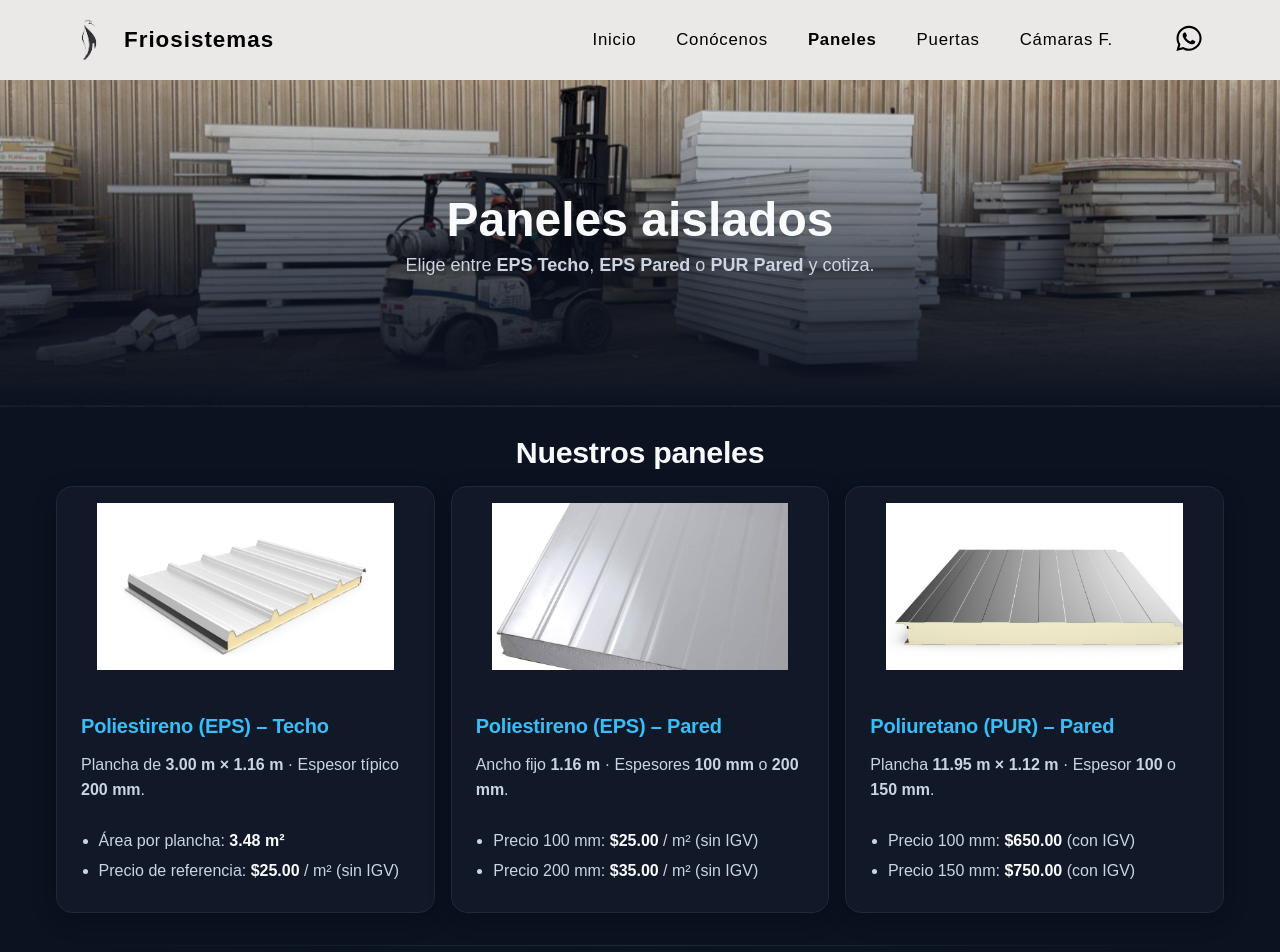
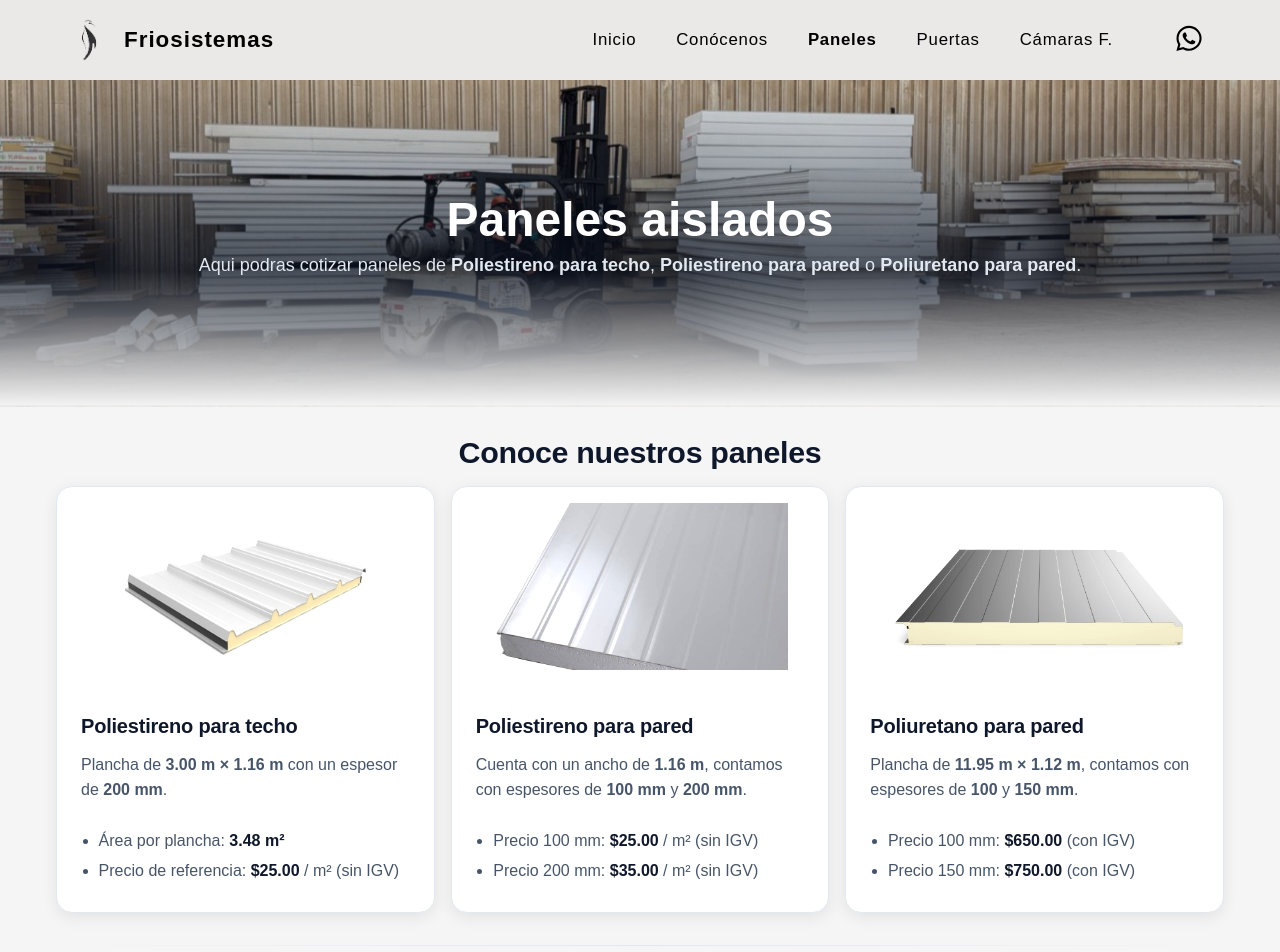
Before and after one commit to Gerard654321/Friosistemas, an Angular app: page /panels in a window 1280 px wide. Shown: the top 952 px of the page. Built offline with nearby package versions, Linux system fonts and the light colour scheme.

Commit message:
Ultimos cambios

```diff
--- a/src/app/pages/about/about.component.css
+++ b/src/app/pages/about/about.component.css
@@ -1,28 +1,23 @@
 :host {
-  --bg: #0b1220;
-  --surface: #0f172a;
-  --card: #111827;
-  --border: #1f2937;
-  --text: #f8fafc;
-  --muted: #cbd5e1;
-  --primary: #38bdf8;
+  --bg: #f9fafb;
+  --surface: #ffffff;
+  --card: #ffffff;
+  --border: #e5e7eb;
+  --text: #0f172a;
+  --muted: #0f172a;
+  --primary: #16bb00ff;
   --primary-600: #0284c7;
-
   --radius: 16px;
   --radius-sm: 12px;
-
   --container-w: 1200px;
-
   --sp-1: 0.5rem;
   --sp-2: 1rem;
   --sp-3: 1.5rem;
   --sp-4: 2rem;
   --sp-6: 3rem;
   --sp-8: 4rem;
-
   --fz-sm: 0.95rem;
   --fz-lg: 1.125rem;
-
   --t-fast: 180ms;
   --t-slow: 320ms;
 }
@@ -47,8 +42,8 @@
 
 .about {
   color: var(--text);
-  background: radial-gradient(1200px 600px at 10% -10%, rgba(56, 189, 248, 0.12), transparent 60%),
-    radial-gradient(1200px 600px at 90% -20%, rgba(2, 132, 199, 0.1), transparent 60%), var(--bg);
+  background: radial-gradient(1200px 600px at 10% -10%, rgba(56, 189, 248, 0.05), transparent 60%),
+    radial-gradient(1200px 600px at 90% -20%, rgba(2, 132, 199, 0.03), transparent 60%), var(--bg);
 }
 
 .about__hero {
@@ -71,22 +66,23 @@
   background-position: center;
   background-repeat: no-repeat;
   transform: scale(1.08);
-  filter: contrast(1.05) brightness(0.8) saturate(1.1);
+  filter: contrast(1.05) brightness(1.2) saturate(1.1);
   animation: kenburns 16s ease-in-out infinite alternate;
 }
 
 .about__hero-overlay {
   position: absolute;
   inset: 0;
-  background: rgba(0, 0, 0, 0.35);
+  background: rgba(0, 0, 0, 0.15);
 }
+
 .about__hero-gradient {
   position: absolute;
   inset: 0;
   background: linear-gradient(
     180deg,
-    rgba(11, 18, 32, 0.15) 0%,
-    rgba(11, 18, 32, 0.75) 60%,
+    rgba(249, 250, 251, 0.15) 0%,
+    rgba(249, 250, 251, 0.75) 60%,
     var(--bg) 100%
   );
 }
@@ -103,6 +99,7 @@
   letter-spacing: 0.02em;
   animation: fade-up var(--t-slow) ease both;
 }
+
 .about__title {
   margin: 0 0 var(--sp-2);
   font-weight: 800;
@@ -110,6 +107,7 @@
   font-size: clamp(1.875rem, 3.2vw + 1rem, 3rem);
   animation: fade-up var(--t-slow) ease 0.08s both;
 }
+
 .about__subtitle {
   margin: 0 auto;
   max-width: 70ch;
@@ -129,6 +127,7 @@
   grid-template-columns: 1fr;
   margin-bottom: var(--sp-6);
 }
+
 @media (min-width: 900px) {
   .about__grid {
     grid-template-columns: 2fr 2fr 1.3fr;
@@ -139,17 +138,18 @@
   background: var(--card);
   border: 1px solid var(--border);
   border-radius: var(--radius);
-  box-shadow: 0 6px 22px rgba(0, 0, 0, 0.25);
+  box-shadow: 0 4px 18px rgba(0, 0, 0, 0.08);
   overflow: clip;
   transform: translateZ(0);
   transition: transform var(--t-fast) ease, border-color var(--t-fast) ease,
     box-shadow var(--t-fast) ease;
 }
+
 .card:hover,
 .card:focus-within {
   transform: translateY(-3px);
   border-color: rgba(56, 189, 248, 0.45);
-  box-shadow: 0 12px 28px rgba(2, 132, 199, 0.22);
+  box-shadow: 0 8px 20px rgba(2, 132, 199, 0.15);
 }
 
 .card__media {
@@ -161,6 +161,7 @@
   background-position: center;
   transition: transform 0.6s ease;
 }
+
 .card:hover .card__media {
   transform: scale(1.08);
 }
@@ -174,6 +175,7 @@
   background-position: center;
   transition: transform 0.6s ease;
 }
+
 .card:hover .card__media2 {
   transform: scale(1.08);
 }
@@ -183,12 +185,14 @@
   display: grid;
   gap: 0.6rem;
 }
+
 .card__title {
   margin: 0;
   font-weight: 800;
   font-size: 1.15rem;
   letter-spacing: -0.01em;
 }
+
 .card__text {
   margin: 0;
   color: var(--muted);
@@ -202,17 +206,20 @@
   display: grid;
   gap: 0.4rem;
 }
+
 .about__list-item {
   display: grid;
   grid-template-columns: auto 1fr;
   gap: 0.6rem;
   align-items: start;
 }
+
 .about__list-bullet {
   color: var(--primary);
   line-height: 1.2;
   font-weight: 700;
 }
+
 .about__list-text {
   color: var(--text);
 }
@@ -224,21 +231,25 @@
   display: grid;
   gap: 0.8rem;
 }
+
 .value {
   display: grid;
   grid-template-columns: auto 1fr;
   gap: 0.75rem;
   align-items: start;
 }
+
 .value__icon {
   font-size: 1.15rem;
   line-height: 1;
   filter: drop-shadow(0 2px 6px rgba(0, 0, 0, 0.25));
 }
+
 .value__title {
   margin: 0 0 0.1rem;
   font-weight: 800;
 }
+
 .value__desc {
   margin: 0;
   color: var(--muted);
@@ -249,19 +260,23 @@
   display: grid;
   gap: 0.4rem;
 }
+
 .contact__row {
   margin: 0;
   display: grid;
   grid-template-columns: 7.2rem 1fr;
   gap: 0.5rem;
 }
+
 .contact__label {
   color: var(--muted);
 }
+
 .contact__value {
   color: var(--text);
   text-decoration: none;
 }
+
 .contact__value:hover,
 .contact__value:focus-visible {
   text-decoration: underline;
@@ -289,22 +304,25 @@
   transition: transform var(--t-fast) ease, background var(--t-fast) ease,
     border-color var(--t-fast) ease, box-shadow var(--t-fast) ease;
   cursor: pointer;
-  color: #0b1220;
+  color: #0f172a;
   background: var(--primary);
-  box-shadow: 0 10px 25px rgba(56, 189, 248, 0.28);
+  box-shadow: 0 8px 20px rgba(56, 189, 248, 0.2);
 }
+
 .btn:hover,
 .btn:focus-visible {
   background: var(--primary-600);
   transform: translateY(-1px);
-  box-shadow: 0 14px 32px rgba(2, 132, 199, 0.3);
+  box-shadow: 0 10px 24px rgba(2, 132, 199, 0.25);
 }
+
 .btn--ghost {
   color: var(--text);
   background: transparent;
   border-color: var(--border);
   box-shadow: none;
 }
+
 .btn--ghost:hover,
 .btn--ghost:focus-visible {
   border-color: var(--primary);
@@ -335,6 +353,7 @@
 .about__stats {
   margin-top: var(--sp-6);
 }
+
 .stats {
   display: grid;
   gap: 1rem;
@@ -342,24 +361,28 @@
   list-style: none;
   grid-template-columns: repeat(2, 1fr);
 }
+
 @media (min-width: 768px) {
   .stats {
     grid-template-columns: repeat(4, 1fr);
   }
 }
+
 .stat {
-  background: linear-gradient(180deg, rgba(17, 24, 39, 0.7), rgba(17, 24, 39, 0.6));
+  background: linear-gradient(180deg, rgba(255, 255, 255, 0.7), rgba(255, 255, 255, 0.6));
   border: 1px solid var(--border);
   border-radius: var(--radius-sm);
   text-align: center;
   padding: 1rem;
-  box-shadow: 0 6px 22px rgba(0, 0, 0, 0.25);
+  box-shadow: 0 4px 18px rgba(0, 0, 0, 0.08);
 }
+
 .stat__value {
   display: block;
   font-size: clamp(1.2rem, 2.4vw, 1.9rem);
   font-weight: 800;
 }
+
 .stat__label {
   color: var(--muted);
   font-size: var(--fz-sm);
@@ -375,6 +398,7 @@
     transform: translateY(0);
   }
 }
+
 @keyframes kenburns {
   from {
     transform: scale(1.08);
--- a/src/app/pages/about/about.component.ts
+++ b/src/app/pages/about/about.component.ts
@@ -14,7 +14,7 @@
   private meta = inject(Meta);
 
   constructor() {
-    this.title.setTitle('Nosotros | Friosistemas');
+    this.title.setTitle('Nosotros');
     this.meta.updateTag({
       name: 'description',
       content:
--- a/src/app/pages/cameras/cameras.component.css
+++ b/src/app/pages/cameras/cameras.component.css
@@ -1,27 +1,33 @@
 :root {
-  color-scheme: dark;
+  color-scheme: light;
+}
+
+body {
+  margin: 0;
+  padding: 0;
+  min-height: 100vh;
 }
 
 .panels {
-  --bg: #0d1117;
-  --surface: #161b22;
-  --card: #21262d;
-  --card-2: #161b22;
-  --border: #30363d;
-  --border-soft: #484f58;
-  --ring: rgba(56, 189, 248, 0.4);
-  --text: #f0f6fc;
-  --muted: #8b949e;
-  --muted-2: #6e7681;
-  --primary: #58a6ff;
-  --primary-600: #2f81f7;
-  --danger: #f85149;
+  --bg: #f9fafb;
+  --surface: #ffffff;
+  --card: #ffffff;
+  --card-2: #f3f4f6;
+  --border: #e5e7eb;
+  --border-soft: #d1d5db;
+  --ring: rgba(88, 166, 255, 0.4);
+  --text: #1f2937;
+  --muted: #6b7280;
+  --muted-2: #9ca3af;
+  --primary: 0f172a;
+  --primary-600: 0f172a;
+  --danger: #ef4444;
   --radius: 12px;
   --radius-sm: 8px;
-  --shadow-1: 0 4px 18px rgba(0, 0, 0, 0.3);
-  --shadow-2: 0 8px 20px rgba(88, 166, 255, 0.15);
-  --shadow-active: 0 0 0 1px var(--primary), 0 0 15px rgba(88, 166, 255, 0.5);
-  --shadow-focus: 0 0 0 3px rgba(88, 166, 255, 0.4);
+  --shadow-1: 0 4px 18px rgba(0, 0, 0, 0.08);
+  --shadow-2: 0 8px 20px rgba(37, 99, 235, 0.15);
+  --shadow-active: 0 0 0 1px var(--primary), 0 0 15px rgba(37, 99, 235, 0.15);
+  --shadow-focus: 0 0 0 3px rgba(37, 99, 235, 0.25);
   --container-w: 1200px;
   --sp-1: 0.5rem;
   --sp-2: 1rem;
@@ -37,8 +43,8 @@
   --t-mid: 220ms;
   --t-slow: 320ms;
   color: var(--text);
-  background: radial-gradient(1200px 600px at 10% -10%, rgba(88, 166, 255, 0.12), transparent 60%),
-    radial-gradient(1200px 600px at 90% -20%, rgba(47, 129, 247, 0.1), transparent 60%), var(--bg);
+  background: radial-gradient(1200px 600px at 10% -10%, rgba(37, 99, 235, 0.05), transparent 60%),
+    radial-gradient(1200px 600px at 90% -20%, rgba(29, 78, 216, 0.03), transparent 60%), var(--bg);
   font-size: var(--fz);
   line-height: 1.6;
 }
@@ -91,9 +97,13 @@
   position: absolute;
   inset: 0;
   z-index: -1;
-  background-position: center;
-  background-size: cover;
-  background-repeat: no-repeat;
+  background: linear-gradient(
+      to bottom,
+      rgba(11, 18, 32, 0.05) 0%,
+      rgba(11, 18, 32, 0.72) 60%,
+      var(--bg) 100%
+    ),
+    var(--hero-url) center/cover no-repeat;
   animation: kenburns 16s ease-in-out infinite alternate;
 }
 
@@ -106,13 +116,14 @@
   font-weight: 900;
   line-height: 1.05;
   font-size: clamp(2.5rem, 3.5vw + 1rem, 4rem);
+  color: #ffffffff;
   animation: fade-up var(--t-slow) ease both;
-  text-shadow: 0 0 10px rgba(0, 0, 0, 0.8);
+  text-shadow: 0 0 10px rgba(0, 0, 0, 0.4);
 }
 
 .panels__subtitle {
   margin: 0;
-  color: var(--muted);
+  color: #ffffffd5;
   font-size: var(--fz-lg);
   animation: fade-up var(--t-slow) ease 0.12s both;
   max-width: 600px;
@@ -142,7 +153,7 @@
   border-color: var(--primary);
   box-shadow: var(--shadow-active);
   transform: translateY(-4px);
-  background: linear-gradient(180deg, rgba(88, 166, 255, 0.08) 0%, var(--card) 40%);
+  background: linear-gradient(180deg, rgba(37, 99, 235, 0.08) 0%, var(--card) 40%);
 }
 
 .selector-cards {
@@ -181,6 +192,7 @@
   height: 100%;
   object-fit: cover;
   transform: scale(1.02);
+  transition: transform var(--t-fast) ease;
 }
 
 .material-card:hover .material__media img {
@@ -223,7 +235,8 @@
 .calc-panel {
   display: grid;
   gap: var(--sp-4);
-  margin: var(--sp-6) auto var(--sp-6);
+  /* Ajuste clave: Solo se mantiene el margen superior */
+  margin: var(--sp-6) auto 0;
   padding: var(--sp-4);
   background: var(--card-2);
   border: 1px solid var(--border);
@@ -280,7 +293,7 @@
   border: 1px solid var(--border);
   border-radius: var(--radius-sm);
   box-shadow: var(--shadow-active);
-  background: linear-gradient(180deg, rgba(88, 166, 255, 0.1) 0%, transparent 40%);
+  background: linear-gradient(180deg, rgba(37, 99, 235, 0.1) 0%, transparent);
   position: sticky;
   top: 1.5rem;
 }
@@ -295,7 +308,7 @@
   margin: 0.7rem 0;
   display: flex;
   justify-content: space-between;
-  border-bottom: 1px dashed rgba(255, 255, 255, 0.15);
+  border-bottom: 1px dashed rgba(0, 0, 0, 0.15);
   padding-bottom: 0.7rem;
   font-size: var(--fz-sm);
 }
@@ -341,7 +354,7 @@
 
 .chip input:checked + * {
   color: var(--primary);
-  background: rgba(88, 166, 255, 0.15);
+  background: rgba(37, 99, 235, 0.1);
   border-color: var(--primary);
 }
 
@@ -360,7 +373,7 @@
   padding: 0.75rem 0.9rem;
   border-radius: 8px;
   border: 1px solid var(--border-soft);
-  background: var(--bg);
+  background: var(--surface);
   color: var(--text);
 }
 
@@ -397,15 +410,12 @@
   width: 100%;
   padding: 0.6rem 1.2rem;
   margin-top: var(--sp-3);
-
   --green-base: #238636;
   --green-primary: #347d39;
-
   background: var(--green-base);
-  color: var(--text);
+  color: #ffffff;
   border: 1px solid var(--green-base);
   border-radius: var(--radius-sm);
-
   cursor: pointer;
   font-size: var(--fz-sm);
   font-weight: 600;
@@ -416,7 +426,7 @@
 
 .btn-cotizar:hover {
   background: var(--green-primary);
-  color: var(--text);
+  color: #ffffff;
   border-color: var(--green-primary);
   transform: translateY(-1px);
   box-shadow: 0 4px 12px rgba(35, 134, 54, 0.6);
@@ -428,7 +438,7 @@
 }
 
 .btn-cotizar:disabled {
-  background: var(--surface);
+  background: var(--card-2);
   color: var(--muted-2);
   border-color: var(--border);
   cursor: not-allowed;
--- a/src/app/pages/doors/doors.component.css
+++ b/src/app/pages/doors/doors.component.css
@@ -5,8 +5,8 @@
   --border: #e2e8f0;
   --text: #0f172a;
   --muted: #64748b;
-  --primary: #007bff;
-  --primary-600: #0056b3;
+  --primary: #0f172a;
+  --primary-600: #0f172a;
   --accent: #10b981;
   --radius: 14px;
   --radius-sm: 8px;
--- a/src/app/pages/header/header.css
+++ b/src/app/pages/header/header.css
@@ -183,7 +183,7 @@
 .header .menu-toggle .bar {
   height: 3px;
   width: 100%;
-  background-color: var(--text-light);
+  background-color: #070e17;
   border-radius: 1px;
   transition: all 0.3s ease-in-out;
 }
--- a/src/app/pages/home/home.component.html
+++ b/src/app/pages/home/home.component.html
@@ -114,8 +114,8 @@
     <ul class="brands" role="list" aria-label="Clientes y aliados estratégicos">
       <li class="brands__item brand--1" aria-label="Invotech"></li>
       <li class="brands__item brand--2" aria-label="Tupemesa"></li>
-      <li class="brands__item brand--3" aria-label="Marca 3"></li>
-      <li class="brands__item brand--4" aria-label="Marca 4"></li>
+      <li class="brands__item brand--3" aria-label="Invotech"></li>
+      <li class="brands__item brand--4" aria-label="Tupemesa"></li>
     </ul>
   </section>
 
--- a/src/app/pages/panels/panels.component.css
+++ b/src/app/pages/panels/panels.component.css
@@ -1,28 +1,26 @@
 :root {
-  color-scheme: dark;
+  color-scheme: light;
 }
 
 .panels {
-  --bg: #0b1220;
-  --surface: #0f172a;
-  --card: #111827;
-  --card-2: #0f172a;
-  --border: #1f2937;
-  --border-soft: #233143;
+  --bg: #f5f5f5;
+  --surface: #ffffff;
+  --card: #ffffff;
+  --card-2: #f8fafc;
+  --border: #e2e8f0;
+  --border-soft: #cbd5e1;
   --ring: rgba(56, 189, 248, 0.28);
-  --text: #f8fafc;
-  --muted: #cbd5e1;
-  --muted-2: #9ca3af;
+  --text: #0f172a;
+  --muted: #475569;
+  --muted-2: #64748b;
   --primary: #38bdf8;
   --primary-600: #0284c7;
   --danger: #ef4444;
-
   --radius: 16px;
   --radius-sm: 12px;
-  --shadow-1: 0 6px 22px rgba(0, 0, 0, 0.25);
-  --shadow-2: 0 12px 28px rgba(2, 132, 199, 0.18);
+  --shadow-1: 0 4px 16px rgba(0, 0, 0, 0.08);
+  --shadow-2: 0 8px 20px rgba(2, 132, 199, 0.12);
   --shadow-focus: 0 0 0 3px rgba(56, 189, 248, 0.22);
-
   --container-w: 1200px;
   --sp-1: 0.5rem;
   --sp-2: 1rem;
@@ -34,14 +32,12 @@
   --fz-sm: 0.95rem;
   --fz: 1rem;
   --fz-lg: 1.125rem;
-
   --t-fast: 160ms;
   --t-mid: 220ms;
   --t-slow: 320ms;
-
   color: var(--text);
-  background: radial-gradient(1200px 600px at 10% -10%, rgba(56, 189, 248, 0.12), transparent 60%),
-    radial-gradient(1200px 600px at 90% -20%, rgba(2, 132, 199, 0.1), transparent 60%), var(--bg);
+  background: radial-gradient(1200px 600px at 10% -10%, rgba(56, 189, 248, 0.05), transparent 60%),
+    radial-gradient(1200px 600px at 90% -20%, rgba(2, 132, 199, 0.03), transparent 60%), var(--bg);
   font-size: var(--fz);
   line-height: 1.6;
 }
@@ -51,6 +47,7 @@
   margin-inline: auto;
   padding-inline: 1rem;
 }
+
 .section-title {
   text-align: center;
   font-weight: 800;
@@ -59,9 +56,11 @@
   font-size: clamp(1.2rem, 1.2vw + 1rem, 1.9rem);
   margin: var(--sp-5) 0 var(--sp-2);
 }
+
 .section-title--small {
   font-size: clamp(1.05rem, 1vw + 0.9rem, 1.45rem);
 }
+
 .divider {
   max-width: var(--container-w);
   height: 1px;
@@ -74,32 +73,37 @@
   isolation: isolate;
   text-align: center;
 }
+
 .panels__hero-bg {
   position: absolute;
   inset: 0;
   z-index: -1;
   background: linear-gradient(
       180deg,
-      rgba(11, 18, 32, 0.05) 0%,
-      rgba(11, 18, 32, 0.72) 60%,
-      var(--bg) 100%
+      rgba(0, 0, 0, 0.15) 0%,
+      rgba(0, 0, 0, 0.75) 60%,
+      var(--text) 100%
     ),
     var(--hero-url) center/cover no-repeat;
   animation: kenburns 16s ease-in-out infinite alternate;
 }
+
 .panels__hero-content {
   padding-block: clamp(3.2rem, 9vw, 8rem);
 }
+
 .panels__title {
   margin: 0 0 0.35rem;
   font-weight: 800;
   line-height: 1.05;
   font-size: clamp(1.8rem, 3.2vw + 1rem, 3rem);
+  color: #ffffff;
   animation: fade-up var(--t-slow) ease both;
 }
+
 .panels__subtitle {
   margin: 0;
-  color: var(--muted);
+  color: #e2e8f0;
   font-size: var(--fz-lg);
   animation: fade-up var(--t-slow) ease 0.12s both;
 }
@@ -108,11 +112,13 @@
   display: grid;
   gap: var(--sp-2);
 }
+
 @media (min-width: 768px) {
   .materials {
     grid-template-columns: repeat(2, 1fr);
   }
 }
+
 @media (min-width: 1100px) {
   .materials {
     grid-template-columns: repeat(3, 1fr);
@@ -129,6 +135,7 @@
   transition: transform var(--t-fast) ease, border-color var(--t-fast) ease,
     box-shadow var(--t-fast) ease;
 }
+
 .card:hover,
 .card:focus-within {
   transform: translateY(-3px);
@@ -141,6 +148,7 @@
   aspect-ratio: 16/9;
   overflow: hidden;
 }
+
 .material__media img {
   width: 100%;
   height: 100%;
@@ -148,8 +156,9 @@
   transform: scale(1.04);
   transition: transform 0.6s ease, filter var(--t-mid) ease;
   display: block;
-  filter: saturate(1.06) contrast(1.02);
+  filter: saturate(1.06) contrast(1.02) brightness(1.05);
 }
+
 .material.card:hover .material__media img {
   transform: scale(1.08);
 }
@@ -163,9 +172,11 @@
 .material.card:nth-child(1) {
   animation-delay: 0.1s;
 }
+
 .material.card:nth-child(2) {
   animation-delay: 0.25s;
 }
+
 .material.card:nth-child(3) {
   animation-delay: 0.4s;
 }
@@ -176,22 +187,26 @@
   gap: 0.6rem;
   text-align: left;
 }
+
 .material__title {
   margin: 0;
   font-weight: 900;
   font-size: 1.25rem;
   letter-spacing: -0.01em;
-  color: var(--primary);
+  color: #0f172a;
 }
+
 .material__text {
   margin: 0 0 0.35rem;
   color: var(--muted);
 }
+
 .facts {
   margin: 0.4rem 0 0;
   padding: 0 0 0 1.1rem;
   color: var(--muted);
 }
+
 .facts li {
   margin: 0.25rem 0;
 }
@@ -208,16 +223,18 @@
   align-items: center;
   margin: var(--sp-2) 0 var(--sp-3);
 }
+
 .selector__legend {
   font-weight: 800;
   margin-right: 0.5rem;
   color: var(--muted);
 }
+
 .chip {
   display: inline-flex;
   align-items: center;
   gap: 0.55rem;
-  background: rgba(17, 24, 39, 0.5);
+  background: var(--card-2);
   color: var(--text);
   border: 1px solid var(--border);
   border-radius: 999px;
@@ -227,10 +244,12 @@
   transition: border-color var(--t-fast) ease, box-shadow var(--t-fast) ease,
     transform var(--t-fast) ease, background var(--t-fast) ease;
 }
+
 .chip:hover {
   border-color: var(--primary);
   transform: translateY(-1px);
 }
+
 .chip input {
   appearance: none;
   width: 0.9rem;
@@ -239,14 +258,17 @@
   border: 2px solid var(--muted-2);
   display: inline-block;
 }
+
 .chip input:checked {
-  border-color: var(--primary);
-  box-shadow: inset 0 0 0 4px var(--primary);
+  border-color: #0f172a;
+  box-shadow: inset 0 0 0 4px #0f172a;
 }
+
 .chip input:focus-visible {
   outline: none;
   box-shadow: var(--shadow-focus);
 }
+
 .chip span {
   font-weight: 700;
 }
@@ -259,6 +281,7 @@
   border-radius: var(--radius);
   box-shadow: var(--shadow-1);
 }
+
 .panelcalc__title {
   margin: 0 0 0.85rem;
   font-weight: 800;
@@ -271,11 +294,13 @@
   gap: var(--sp-2);
   align-items: start;
 }
+
 @media (min-width: 900px) {
   .grid2 {
     grid-template-columns: 1.2fr 1fr;
   }
 }
+
 .grid2 img {
   width: 100%;
   height: auto;
@@ -289,14 +314,17 @@
   gap: 0.9rem;
   align-content: start;
 }
+
 .field {
   display: grid;
   gap: 0.35rem;
 }
+
 .field__label {
   font-weight: 700;
   letter-spacing: 0.005em;
 }
+
 .field__hint {
   color: var(--muted);
   font-size: var(--fz-xs);
@@ -307,15 +335,17 @@
   padding: 0.65rem 0.75rem;
   border-radius: 10px;
   border: 1px solid var(--border-soft);
-  background: #0f172a;
+  background: #ffffff;
   color: var(--text);
   transition: border-color var(--t-fast) ease, box-shadow var(--t-fast) ease,
     transform var(--t-fast) ease;
 }
+
 input:hover,
 select:hover {
-  border-color: #3b4a60;
+  border-color: #a1a1aa;
 }
+
 input:focus,
 select:focus {
   outline: none;
@@ -344,9 +374,11 @@
   background: linear-gradient(180deg, rgba(56, 189, 248, 0.04), transparent 40%);
   border-radius: 8px;
 }
+
 .summary p {
   margin: 0.22rem 0;
 }
+
 .summary .total {
   font-size: 1.08rem;
   font-weight: 800;
@@ -356,11 +388,12 @@
   display: inline-flex;
   gap: 0.5rem;
   margin-bottom: 1rem;
-  background: rgba(17, 24, 39, 0.55);
+  background: #e5e7eb;
   padding: 0.35rem;
   border-radius: 999px;
-  border: 1px solid var(--border);
+  border: 1px solid var(--border-soft);
 }
+
 .tab {
   padding: 0.5rem 0.9rem;
   border-radius: 999px;
@@ -372,15 +405,17 @@
   transition: background var(--t-fast) ease, border-color var(--t-fast) ease,
     transform var(--t-fast) ease;
 }
+
 .tab:hover,
 .tab:focus-visible {
   border-color: var(--primary);
   transform: translateY(-1px);
   outline: none;
 }
+
 .tab.active {
   background: var(--primary);
-  color: #0b1220;
+  color: #0f172a;
   box-shadow: 0 10px 25px rgba(56, 189, 248, 0.28);
 }
 
@@ -401,15 +436,19 @@
     border-color var(--t-fast) ease, box-shadow var(--t-fast) ease;
   cursor: pointer;
 }
-.btn:focus-visible {
-  outline: none;
-  box-shadow: var(--shadow-focus);
-  transform: translateY(-1px);
-}
 
 .btn--primary {
   position: relative;
   overflow: hidden;
+  color: #ffffff;
+  background: #089608ff;
+  box-shadow: 0 8px 20px rgba(56, 189, 248, 0.2);
+}
+
+.btn--primary:hover {
+  background: var(--primary-600);
+  transform: translateY(-1px);
+  box-shadow: 0 10px 24px rgba(2, 132, 199, 0.25);
 }
 
 .btn--primary::after {
@@ -434,6 +473,7 @@
   border-color: var(--border);
   box-shadow: none;
 }
+
 .btn--ghost:hover {
   border-color: var(--primary);
   transform: translateY(-1px);
@@ -457,6 +497,7 @@
     transform: translateY(0);
   }
 }
+
 @keyframes kenburns {
   from {
     transform: scale(1.06);
@@ -471,9 +512,11 @@
     animation: none !important;
     transition: none !important;
   }
+
   .panels__hero-bg {
     animation: none;
   }
+
   .panels__hero-bg::after {
     content: '';
     position: absolute;
--- a/src/app/pages/panels/panels.component.html
+++ b/src/app/pages/panels/panels.component.html
@@ -12,13 +12,13 @@
     <div class="panels__hero-content">
       <h1 id="panels-title" class="panels__title">Paneles aislados</h1>
       <p class="panels__subtitle">
-        Elige entre <strong>EPS Techo</strong>, <strong>EPS Pared</strong> o <strong>PUR Pared</strong> y cotiza.
+        Aqui podras cotizar paneles de <strong>Poliestireno para techo</strong>, <strong>Poliestireno para pared</strong> o <strong>Poliuretano para pared</strong>.
       </p>
     </div>
   </header>
 
   <section class="panels__materials container" aria-labelledby="materials-title">
-    <h2 id="materials-title" class="section-title">Nuestros paneles</h2>
+    <h2 id="materials-title" class="section-title">Conoce nuestros paneles</h2>
 
     <article class="materials" role="list">
       <article class="material card" role="listitem">
@@ -33,9 +33,9 @@
           />
         </figure>
         <div class="material__body">
-          <h3 class="material__title">Poliestireno (EPS) – Techo</h3>
+          <h3 class="material__title">Poliestireno para techo</h3>
           <p class="material__text">
-            Plancha de <strong>3.00 m × 1.16 m</strong> · Espesor típico <strong>200 mm</strong>.
+            Plancha de <strong>3.00 m × 1.16 m</strong> con un espesor de <strong>200 mm</strong>.
           </p>
           <ul class="facts" role="list" aria-label="Características y precios">
             <li>Área por plancha: <strong>{{ epsTechoM2PorPlacha | number:'1.2-2' }} m²</strong></li>
@@ -56,9 +56,9 @@
           />
         </figure>
         <div class="material__body">
-          <h3 class="material__title">Poliestireno (EPS) – Pared</h3>
+          <h3 class="material__title">Poliestireno para pared</h3>
           <p class="material__text">
-            Ancho fijo <strong>1.16 m</strong> · Espesores <strong>100 mm</strong> o <strong>200 mm</strong>.
+            Cuenta con un ancho de <strong>1.16 m</strong>, contamos con espesores de <strong>100 mm</strong> y <strong>200 mm</strong>.
           </p>
           <ul class="facts" role="list" aria-label="Características y precios">
             <li>Precio 100 mm: <strong>{{ money(EPS_PARED_PRECIO_100) }}</strong> / m² (sin IGV)</li>
@@ -79,9 +79,9 @@
           />
         </figure>
         <div class="material__body">
-          <h3 class="material__title">Poliuretano (PUR) – Pared</h3>
+          <h3 class="material__title">Poliuretano para pared</h3>
           <p class="material__text">
-            Plancha <strong>11.95 m × 1.12 m</strong> · Espesor <strong>100</strong> o <strong>150 mm</strong>.
+            Plancha de <strong>11.95 m × 1.12 m</strong>, contamos con espesores de <strong>100</strong> y <strong>150 mm</strong>.
           </p>
           <ul class="facts" role="list" aria-label="Características y precios">
             <li>Precio 100 mm: <strong>{{ money(PUR_PRECIO_100_CON_IGV) }}</strong> (con IGV)</li>
```
